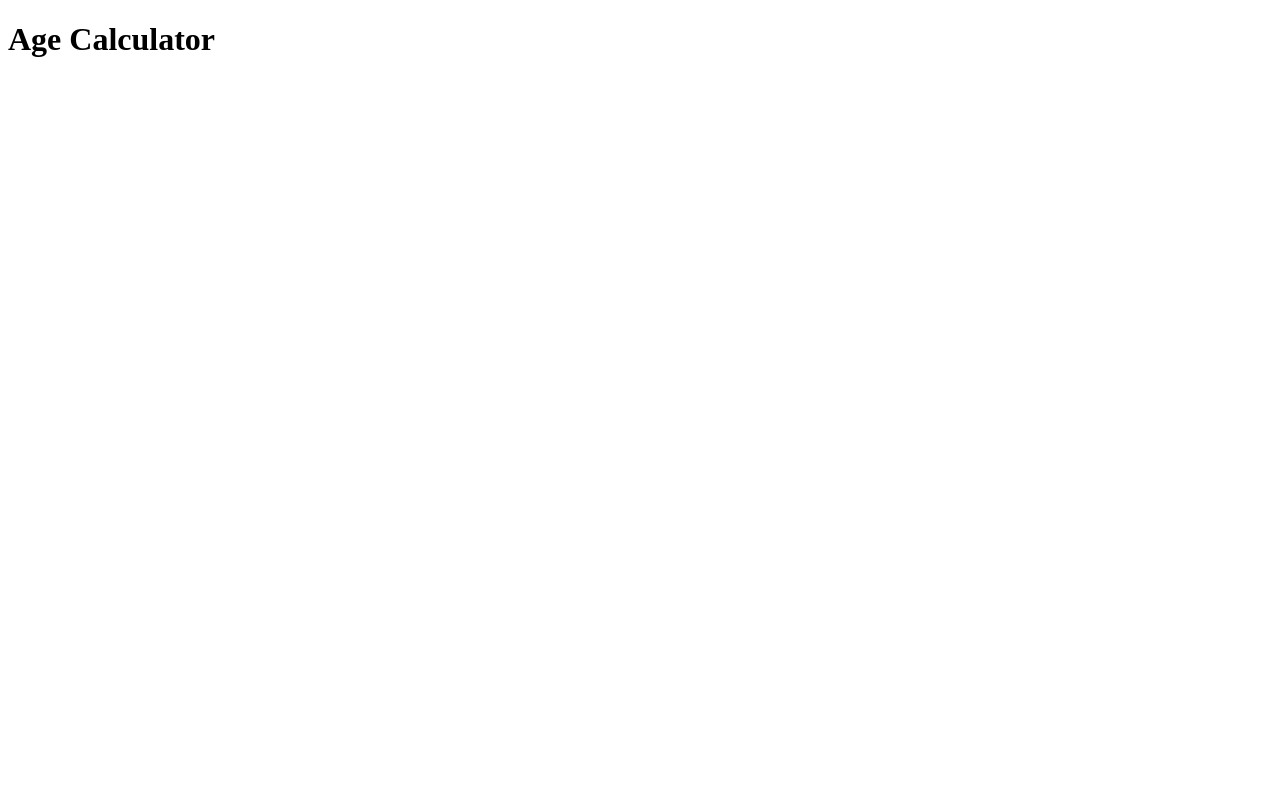
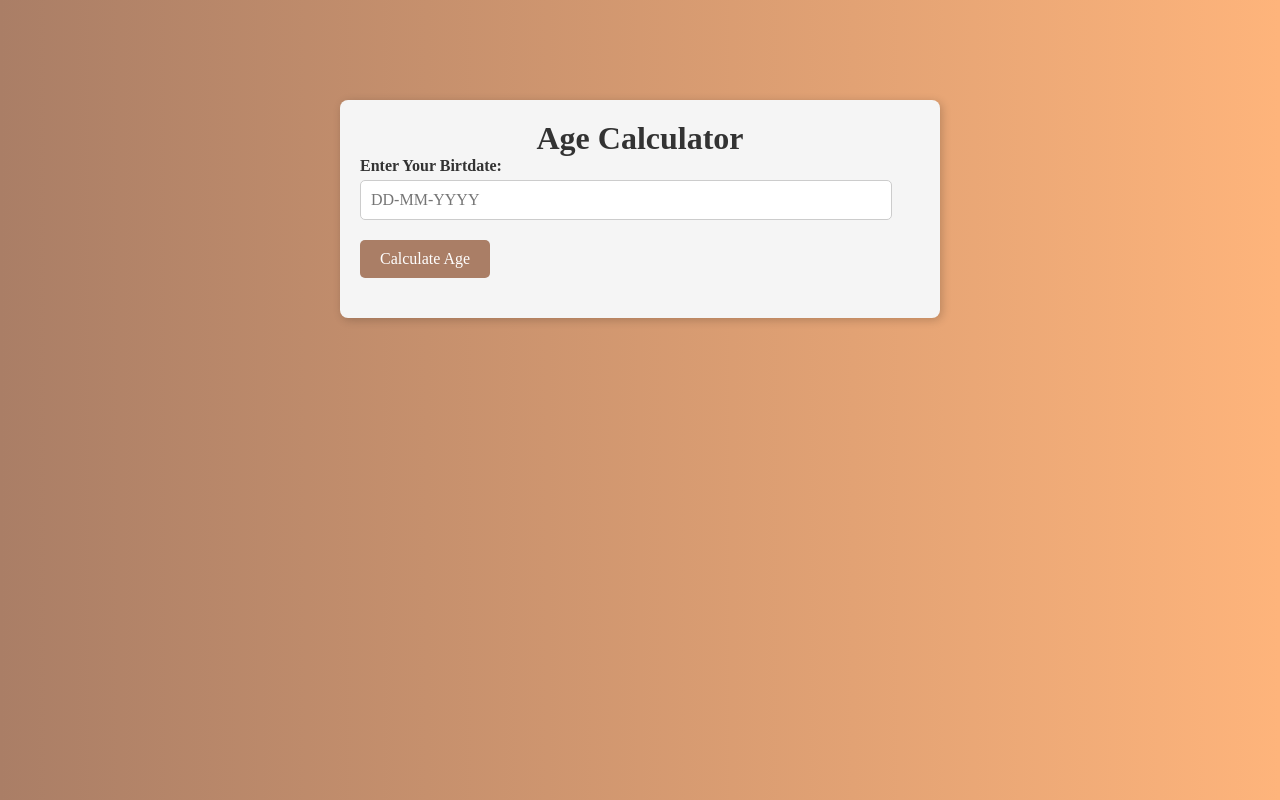
Before and after one commit to akashasahu07/Age-Calculator, a plain HTML site: page index.html in a window 1280 px wide. Drawn offline with Linux system fonts and the light colour scheme; a web font is replaced by a local one.

Commit message:
update html & css

```diff
--- a/index.html
+++ b/index.html
@@ -13,9 +13,23 @@
         <h1>Age Calculator</h1>
         <form id="ageCalculator">
             <div class="form-group">
+                <label for="birthdate">Enter Your Birtdate:</label>
+                <input type="text" id="birthdate" placeholder="DD-MM-YYYY" required>
+            </div>
 
+            <div class="form-group">
+                <button type="submit">Calculate Age</button>
             </div>
         </form>
+
+        <div class="result-container" id="resultContainer">
+            <div class="result" id="result">
+                <!-- <div class="result-item">
+                    <h3>Weeks Passed:</h3>
+                    <p>ageInWeeks</p>
+                </div> -->
+            </div>
+        </div>
     </div>
 
     <script src="script.js"></script>
--- a/style.css
+++ b/style.css
@@ -2,4 +2,83 @@
 
 * {
     font-family: "Gotu", serif;
+    margin: 0;
+    padding: 0;
+    box-sizing: border-box;
 }
+
+body {
+    background: linear-gradient(to right, #aa7e66, #feb47b);
+}
+
+.container {
+    width: 600px;
+    margin: 100px auto;
+    background-color: #f5f5f5;
+    padding: 20px;
+    border-radius: 8px;
+    box-shadow: 2px 2px 10px rgba(0, 0, 0, 0.2);
+}
+
+h1 {
+    text-align: center;
+    color: #333;
+}
+
+.form-group {
+    margin-bottom: 20px;
+}
+
+label {
+    display: block;
+    margin-bottom: 5px;
+    color: #333;
+    font-weight: 600;
+}
+
+input[type="text"] {
+    width: 95%;
+    padding: 10px;
+    font-size: 16px;
+    border-radius: 5px;
+    border: 1px solid #ccc;
+    outline: none;
+}
+
+button {
+    padding: 10px 20px;
+    font-size: 16px;
+    background-color: #aa7e66;
+    border: none;
+    outline: none;
+    border-radius: 5px;
+    color: #fff;
+    cursor: pointer;
+}
+
+button:hover {
+    background-color: #8a4019;
+}
+
+.result-container {
+    display: none;
+    margin-top: 20px;
+    background-color: #fff;
+    padding: 20px;
+    border-radius: 5px;
+    box-shadow: 2px 2px 10px rgba(0, 0, 0, 0.2);
+}
+
+.result {
+    margin-top: 10px;
+}
+
+.result h3 {
+    color: #333;
+    font-size: 16px;
+}
+
+.result p {
+    font-size: 15px;
+    margin-bottom: 10px;
+}
```
